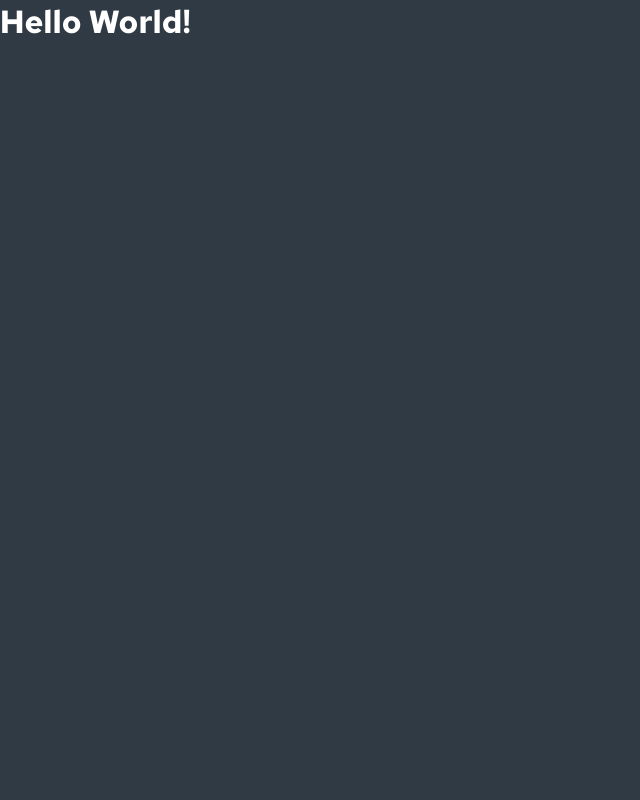
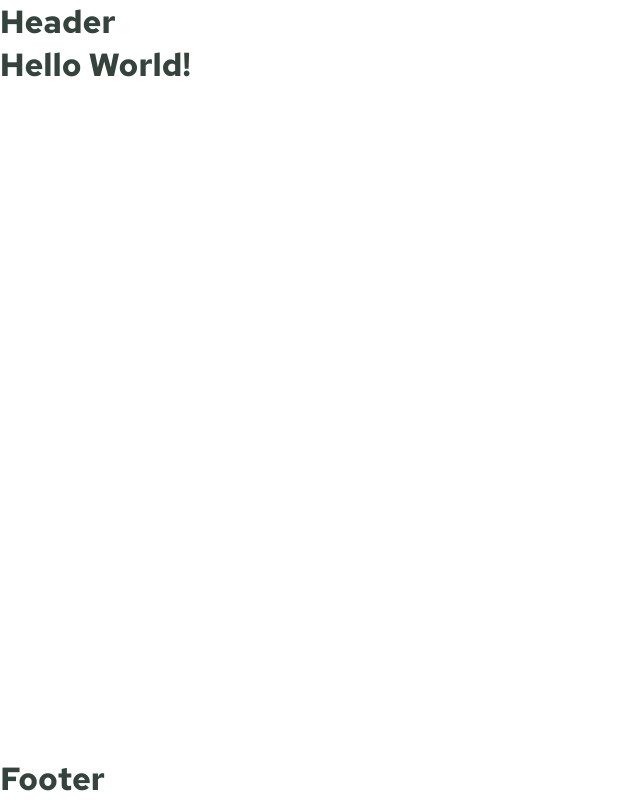
Before and after one commit to lucas-377/budget-tracker, a Next.js app: page / in a window 1280 px wide. Shown: the whole page, without its empty margins (0-640 px from the left). Built offline with nearby package versions, Linux system fonts and the light colour scheme.

Commit message:
feat: Update structure
- New design system
- Sticky footer
- Project name

```diff
--- /dev/null
+++ b/src/components/Footer/index.tsx
@@ -0,0 +1,5 @@
+function Header() {
+  return <h1>Footer</h1>;
+}
+
+export default Header;
--- /dev/null
+++ b/src/components/Header/index.tsx
@@ -0,0 +1,5 @@
+function Header() {
+  return <h1>Header</h1>;
+}
+
+export default Header;
--- a/src/components/Layout/index.tsx
+++ b/src/components/Layout/index.tsx
@@ -2,6 +2,9 @@ import Head from 'next/head';
 import { useRouter } from 'next/router';
 
 import { theme } from '../../../styles/theme';
+import Header from '../Header';
+import Footer from '../Footer';
+import { LayoutWrapper } from './styles';
 
 function Layout({ children }) {
   const site = 'https://';
@@ -11,11 +14,17 @@ function Layout({ children }) {
     <>
       <Head>
         <meta name="viewport" content="initial-scale=1.0, width=device-width" />
-        <meta name="theme-color" content={theme.colors.primary} />
+        <meta name="theme-color" content={theme.colors.emerald400} />
         <link rel="canonical" href={canonicalURL} key="canonical" />
       </Head>
 
-      <main>{children}</main>
+      <LayoutWrapper>
+        <Header />
+
+        <main>{children}</main>
+
+        <Footer />
+      </LayoutWrapper>
     </>
   );
 }
--- /dev/null
+++ b/src/components/Layout/styles.tsx
@@ -0,0 +1,7 @@
+import styled from 'styled-components';
+
+export const LayoutWrapper = styled.div`
+  display: flex;
+  flex-direction: column;
+  height: 100%;
+`;
--- a/src/screens/Home/index.tsx
+++ b/src/screens/Home/index.tsx
@@ -4,7 +4,7 @@ export default function Index() {
   return (
     <>
       <Head>
-        <title>Create Next App</title>
+        <title>Realizze</title>
         <meta name="description" content="Generated by create next app" />
         <meta name="viewport" content="width=device-width, initial-scale=1" />
         <link rel="icon" href="/favicon.ico" />
--- a/styles/global.tsx
+++ b/styles/global.tsx
@@ -21,8 +21,8 @@ html {
 body {
   height: 100%;
   font-size: 1.6rem; // 16px
-  color: #fff;
-  background-color: ${({ theme }) => theme.colors.primary};
+  color: ${({ theme }) => theme.colors.gray800};
+  background-color: #fff;
   font-family: ${({ theme }) => theme.fonts.text};
 
   &.overlay {
@@ -30,8 +30,12 @@ body {
   }
 }
 
+main {
+  flex: 1 1 0%;
+}
+
 input[type=checkbox] {
-  accent-color: ${({ theme }) => theme.colors.primary};
+  accent-color: ${({ theme }) => theme.colors.emerald400};
   width: 20px;
   height: 20px;
 }
@@ -42,17 +46,17 @@ input[type=checkbox] {
   height: 5px;
 }
 ::-webkit-scrollbar-thumb {
-  background: ${({ theme }) => theme.colors.primary};
+  background: ${({ theme }) => theme.colors.emerald600};
   border-radius: 2px;
 }
 ::-webkit-scrollbar-track{
-  background: ${({ theme }) => theme.colors.primary};
+  background: ${({ theme }) => theme.colors.gray100};
 }
 
 // Text seleciton
 ::selection {
-  color: ${({ theme }) => theme.colors.primary};
-  background: ${({ theme }) => theme.colors.primary};
+  color: ${({ theme }) => theme.colors.gray100};
+  background: ${({ theme }) => theme.colors.emerald600};
 }
 
 img {
@@ -67,7 +71,7 @@ button {
 .divider-vertical {
   display: inline-block;
   width: 1px;
-  background-color: ${({ theme }) => theme.colors.primary};
+  background-color: ${({ theme }) => theme.colors.gray100};
 }
 
 .container {
--- a/styles/theme.ts
+++ b/styles/theme.ts
@@ -11,8 +11,14 @@ export type Theme = {
 
 export const theme = {
   colors: {
-    primary: '#303A44',
-    secondary: '#202A33'
+    gray100: '#CEFAE3', // Buttons Alt
+    gray800: '#34433B', // Text
+
+    emerald400: '#13C76F', // Brand
+    emerald500: '#1FBD6D', // Brand Hover
+    emerald600: '#14A35B', // Buttons
+    emerald700: '#0F7641', // Buttons Hover
+    emerald800: '#084023', // Titles
   },
   spacing: {
     1: '8px',
```
Also changed, not shown: .babelrc.
